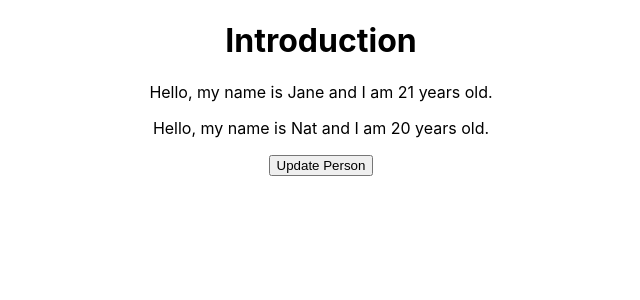
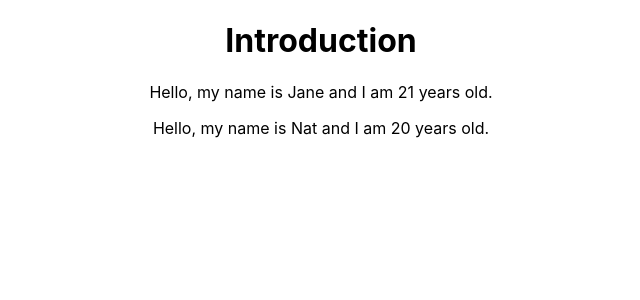
Before and after one commit to Densitty/react-lesson-max, a React (Create React App) app: page / in a window 1280 px wide. Shown: the top 300 px of the page, without its empty margins (319-959 px from the left). Built offline with nearby package versions, Linux system fonts and the light colour scheme.

Commit message:
Setting up my lesson file to its original status.

```diff
--- a/src/App.js
+++ b/src/App.js
@@ -10,22 +10,12 @@ class App extends Component {
     ]
   }
 
-  changeNameHandler = () => {
-    this.setState({
-      persons: [
-        { name: 'Jane Kroger', age: 21 },
-        { name: 'Nathaniel Long', age: 22 }
-      ]
-    })
-  }
-
   render() {
     return (
       <div className="App">
         <h1>Introduction</h1>
         <Person name={this.state.persons[0].name} age={this.state.persons[0].age} />
         <Person name={this.state.persons[1].name} age={this.state.persons[1].age} />
-        <button onClick={this.changeNameHandler}>Update Person</button>
       </div>
     );
   }
```
